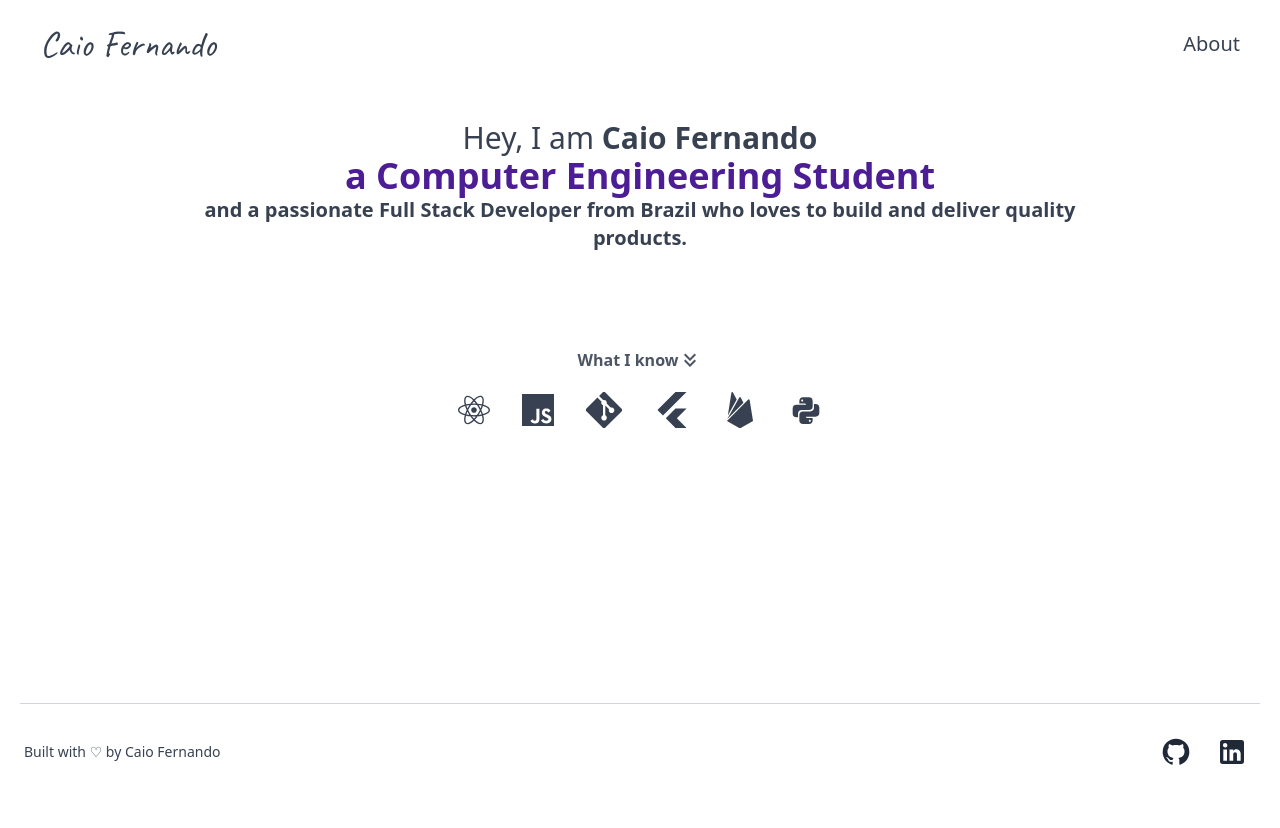
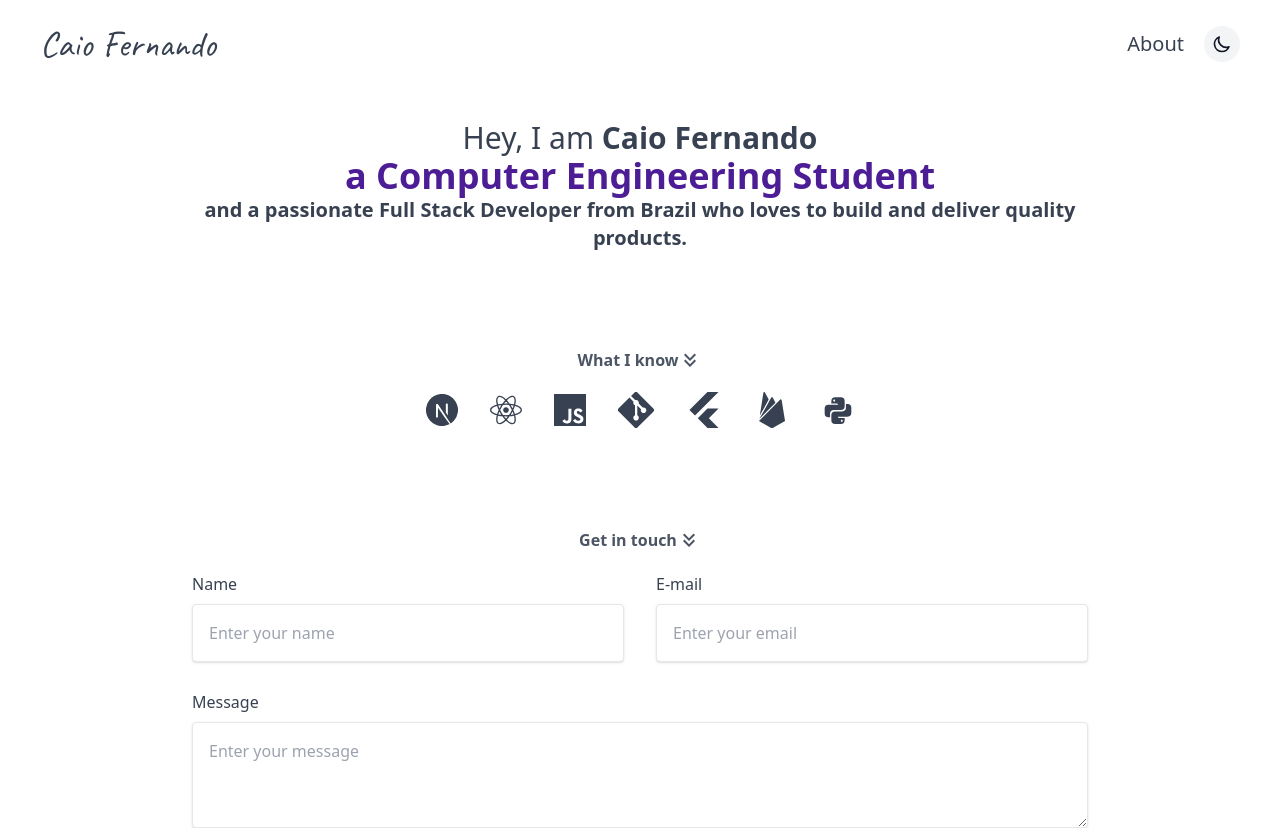
Before and after one commit to CaioFernandoDev/caio-dev, a Next.js app: page / in a window 1280 px wide. Shown: the top 828 px of the page. Before the commit the page ends 800 px from the top, so only its background shows below. Built offline with nearby package versions, Linux system fonts and the light colour scheme.

Commit message:
Adicionando forms e tema

```diff
--- a/package.json
+++ b/package.json
@@ -9,6 +9,7 @@
     "lint": "next lint"
   },
   "dependencies": {
+    "@formspree/react": "^2.4.1",
     "@types/node": "20.2.3",
     "@types/react": "18.2.7",
     "@types/react-dom": "18.2.4",
@@ -17,6 +18,7 @@
     "eslint": "8.41.0",
     "eslint-config-next": "13.4.3",
     "next": "13.4.3",
+    "next-themes": "^0.2.1",
     "postcss": "8.4.23",
     "react": "18.2.0",
     "react-dom": "18.2.0",
--- a/src/app/layout.tsx
+++ b/src/app/layout.tsx
@@ -1,7 +1,9 @@
+"use client";
 import "./globals.css";
 import { Analytics } from "@vercel/analytics/react";
+import { ThemeProvider } from "next-themes";
+import { Caveat } from "next/font/google";
 import Header from "@/components/Header";
-import { Caveat } from "next/font/google";
 import Footer from "@/components/Footer";
 
 const caveat = Caveat({ subsets: ["latin"], variable: "--font-caveat" });
@@ -14,6 +16,7 @@ export default function RootLayout({
   return (
     <html lang="en" className={caveat.variable}>
       <body className="flex flex-col h-screen justify-between dark:bg-gray-900">
+        <ThemeProvider attribute="class">
           <div className="dark:bg-gray-900">
             <Header />
           </div>
@@ -24,6 +27,7 @@ export default function RootLayout({
           <div className="dark:bg-gray-900">
             <Footer />
           </div>
+        </ThemeProvider>
       </body>
     </html>
   );
--- a/src/app/page.tsx
+++ b/src/app/page.tsx
@@ -1,3 +1,4 @@
+import ContactForm from "@/components/ContactForm";
 import Hero from "@/components/Hero";
 
 export const metadata = {
@@ -11,6 +12,8 @@ export default function Home() {
       <div className="h-auto mt-5">
         <Hero />
       </div>
+
+      <ContactForm />
     </div>
   );
 }
--- /dev/null
+++ b/src/assets/Moon.tsx
@@ -0,0 +1,19 @@
+export default function IconMoon() {
+  return (
+    <svg
+      xmlns="http://www.w3.org/2000/svg"
+      fill="none"
+      viewBox="0 0 24 24"
+      stroke="currentColor"
+      width="1.25rem"
+      height="1.25rem"
+    >
+      <path
+        strokeLinecap="round"
+        strokeLinejoin="round"
+        strokeWidth="2"
+        d="M20.354 15.354A9 9 0 018.646 3.646 9.003 9.003 0 0012 21a9.003 9.003 0 008.354-5.646z"
+      />
+    </svg>
+  );
+}
--- /dev/null
+++ b/src/assets/Nextjs.tsx
@@ -0,0 +1,24 @@
+export default function IconNextjs() {
+  return (
+    <svg
+      xmlns="http://www.w3.org/2000/svg"
+      width="32"
+      height="32"
+      viewBox="0 0 24 24"
+    >
+      <g fill="none">
+        <g clipPath="url(#akarIconsNextjsFill0)">
+          <path
+            fill="currentColor"
+            d="M11.214.006c-.052.005-.216.022-.364.033c-3.408.308-6.6 2.147-8.624 4.974a11.88 11.88 0 0 0-2.118 5.243c-.096.66-.108.854-.108 1.748s.012 1.089.108 1.748c.652 4.507 3.86 8.293 8.209 9.696c.779.251 1.6.422 2.533.526c.364.04 1.936.04 2.3 0c1.611-.179 2.977-.578 4.323-1.265c.207-.105.247-.134.219-.157a211.64 211.64 0 0 1-1.955-2.62l-1.919-2.593l-2.404-3.559a342.499 342.499 0 0 0-2.422-3.556c-.009-.003-.018 1.578-.023 3.51c-.007 3.38-.01 3.516-.052 3.596a.426.426 0 0 1-.206.213c-.075.038-.14.045-.495.045H7.81l-.108-.068a.44.44 0 0 1-.157-.172l-.05-.105l.005-4.704l.007-4.706l.073-.092a.644.644 0 0 1 .174-.143c.096-.047.133-.051.54-.051c.478 0 .558.018.682.154c.035.038 1.337 2 2.895 4.362l4.734 7.172l1.9 2.878l.097-.063a12.318 12.318 0 0 0 2.465-2.163a11.947 11.947 0 0 0 2.825-6.135c.096-.66.108-.854.108-1.748s-.012-1.088-.108-1.748C23.24 5.75 20.032 1.963 15.683.56a12.6 12.6 0 0 0-2.498-.523c-.226-.024-1.776-.05-1.97-.03Zm4.913 7.26a.473.473 0 0 1 .237.276c.018.06.023 1.365.018 4.305l-.007 4.218l-.743-1.14l-.746-1.14v-3.066c0-1.983.009-3.097.023-3.151a.478.478 0 0 1 .232-.296c.097-.05.132-.054.5-.054c.347 0 .408.005.486.047Z"
+          />
+        </g>
+        <defs>
+          <clipPath id="akarIconsNextjsFill0">
+            <path fill="#fff" d="M0 0h24v24H0z" />
+          </clipPath>
+        </defs>
+      </g>
+    </svg>
+  );
+}
--- /dev/null
+++ b/src/assets/Sun.tsx
@@ -0,0 +1,19 @@
+export default function IconSun() {
+  return (
+    <svg
+      xmlns="http://www.w3.org/2000/svg"
+      fill="none"
+      viewBox="0 0 24 24"
+      stroke="currentColor"
+      width="1.25rem"
+      height="1.25rem"
+    >
+      <path
+        strokeLinecap="round"
+        strokeLinejoin="round"
+        strokeWidth="2"
+        d="M12 3v1m0 16v1m9-9h-1M4 12H3m15.364 6.364l-.707-.707M6.343 6.343l-.707-.707m12.728 0l-.707.707M6.343 17.657l-.707.707M16 12a4 4 0 11-8 0 4 4 0 018 0z"
+      />
+    </svg>
+  );
+}
--- /dev/null
+++ b/src/components/ColorSwitcher.tsx
@@ -0,0 +1,32 @@
+"use client";
+import { useState, useEffect } from "react";
+import { useTheme } from "next-themes";
+import IconMoon from "@/assets/Moon";
+import IconSun from "@/assets/Sun";
+
+export default function ColorSwitcher() {
+  const { systemTheme, theme, setTheme } = useTheme();
+  const [mounted, setMounted] = useState(false);
+  const currentTheme = theme === "system" ? systemTheme : theme;
+
+  useEffect(() => {
+    setMounted(true);
+  }, []);
+
+  if (!mounted) {
+    return (
+      <div className="rounded-full cursor-pointer ml-5 bg-gray-100 p-2 text-gray-900 dark:bg-gray-800 dark:text-gray-100 focus:outline-none">
+        <IconSun />
+      </div>
+    );
+  }
+
+  return (
+    <div
+      className="rounded-full cursor-pointer ml-5 bg-gray-100 p-2 text-gray-900 dark:bg-gray-800 dark:text-gray-100 focus:outline-none"
+      onClick={() => (theme == "dark" ? setTheme("light") : setTheme("dark"))}
+    >
+      {currentTheme === "dark" ? <IconSun /> : <IconMoon />}
+    </div>
+  );
+}
--- /dev/null
+++ b/src/components/ContactForm.tsx
@@ -0,0 +1,86 @@
+"use client";
+import React from "react";
+import { useForm, ValidationError } from "@formspree/react";
+import IconDoubleDown from "@/assets/DoubleDown";
+
+export default function ContactForm() {
+  const [state, handleSubmit] = useForm("xayklrnj");
+  if (state.succeeded) {
+    return (
+      <div className="wrapper-small my-5">
+        <p className="text-primary dark:text-gray-100 mt-8 font-semibold mb-6 text-lg text-center">
+          Thanks for getting in touch!
+        </p>
+      </div>
+    );
+  }
+  return (
+    <div className="mt-20">
+      <div className="flex justify-center items-center text-base font-semibold text-gray-600 dark:text-gray-300">
+        <h2 className="text-center">Get in touch</h2>
+        <IconDoubleDown />
+      </div>
+
+      <div className="wrapper-small my-5">
+        <form className="w-full" onSubmit={handleSubmit}>
+          <div className="flex flex-wrap -mx-4">
+            <div className="w-full md:w-1/2 px-4 mb-5">
+              <label
+                htmlFor="fullName"
+                className="block mb-2 text-gray-700 dark:text-gray-200"
+              >
+                Name
+              </label>
+              <input
+                type="text"
+                name="fullName"
+                placeholder="Enter your name"
+                required={true}
+                className="text-gray-700 dark:text-gray-200 dark:bg-gray-800 dark:border-dark-light block w-full bg-background-form border border-border-color-primary shadow rounded outline-none focus:border-primary dark:focus:border-gray-500 mb-2 p-4"
+              />
+            </div>
+            <div className="w-full md:w-1/2 px-4 mb-5">
+              <label
+                htmlFor="email"
+                className="block mb-2 text-gray-700 dark:text-gray-200"
+              >
+                E-mail
+              </label>
+              <input
+                type="email"
+                name="email"
+                placeholder="Enter your email"
+                required={true}
+                className="text-gray-700 dark:text-gray-200 dark:bg-gray-800 dark:border-dark-light block w-full bg-background-form border border-border-color-primary shadow rounded outline-none focus:border-primary dark:focus:border-gray-500 mb-2 p-4"
+              />
+            </div>
+            <div className="w-full px-4 mb-5">
+              <label
+                htmlFor="Message"
+                className="block mb-2 text-gray-700 dark:text-gray-200"
+              >
+                Message
+              </label>
+              <textarea
+                rows={3}
+                name="Message"
+                placeholder="Enter your message"
+                required={true}
+                className="text-gray-700 dark:text-gray-200 dark:bg-gray-800 dark:border-dark-light block w-full bg-background-form border border-border-color-primary shadow rounded outline-none focus:border-primary dark:focus:border-gray-500 mb-2 p-4"
+              ></textarea>
+            </div>
+          </div>
+          <div className="flex justify-end w-full">
+            <button
+              type="submit"
+              disabled={state.submitting}
+              className="inline-flex shadow text-gray-800 dark:text-gray-100 bg-gray-50 dark:bg-gray-800 border-0 py-3 px-8 focus:outline-none hover:bg-gray-100 dark:hover:bg-gray-700 rounded"
+            >
+              Submit
+            </button>
+          </div>
+        </form>
+      </div>
+    </div>
+  );
+}
--- a/src/components/Footer.tsx
+++ b/src/components/Footer.tsx
@@ -10,7 +10,7 @@ export default function Footer() {
         <div className="flex flex-col items-center justify-between mt-6 md:mt-0 md:flex-row">
           <div className="logo flex items-center">
             <p className="text-sm text-gray-700 dark:text-gray-200 mx-1">
-              Built with ♡ by Caio Fernando
+              Built with ❤️ by Caio Fernando
             </p>
           </div>
 
--- a/src/components/Header.tsx
+++ b/src/components/Header.tsx
@@ -1,4 +1,5 @@
 import Link from "next/link";
+import ColorSwitcher from "./ColorSwitcher";
 
 export const linkStyle =
   "@apply ml-5 font-medium text-center text-lg sm:text-xl text-gray-700 dark:text-gray-200 dark:hover:text-primary hover:text-primary m-auto;";
@@ -14,10 +15,11 @@ export default function Header() {
             </h1>
           </Link>
 
-          <div className="flex flex-row">
+          <div className="flex flex-row items-center">
             <Link className={linkStyle} href="/about">
               About
             </Link>
+            <ColorSwitcher />
           </div>
         </div>
       </nav>
--- a/src/components/TechStack.tsx
+++ b/src/components/TechStack.tsx
@@ -3,6 +3,7 @@ import IconFirebase from "@/assets/Firebase";
 import IconFlutter from "@/assets/Flutter";
 import IconGit from "@/assets/Git";
 import IconJavascript from "@/assets/Javascript";
+import IconNextjs from "@/assets/Nextjs";
 import IconPython from "@/assets/Python";
 import IconReact from "@/assets/React";
 
@@ -15,6 +16,7 @@ export default function TechStack() {
       </div>
 
       <div className="flex flex-wrap justify-center items-center text-4xl my-5 gap-4 md:gap-8">
+        <IconNextjs />
         <IconReact />
         <IconJavascript />
         <IconGit />
--- a/tailwind.config.js
+++ b/tailwind.config.js
@@ -6,7 +6,7 @@ module.exports = {
     "./src/components/**/*.{js,ts,jsx,tsx,mdx}",
     "./src/app/**/*.{js,ts,jsx,tsx,mdx}",
   ],
-  darkMode: "media",
+  darkMode: "class",
   theme: {
     fontFamily: {
       caveat: ["var(--font-caveat)"],
```
Also changed, not shown: 1 other file (tests, documents, lock files or other folders). Lines whose indentation alone changed are shown as unchanged.
